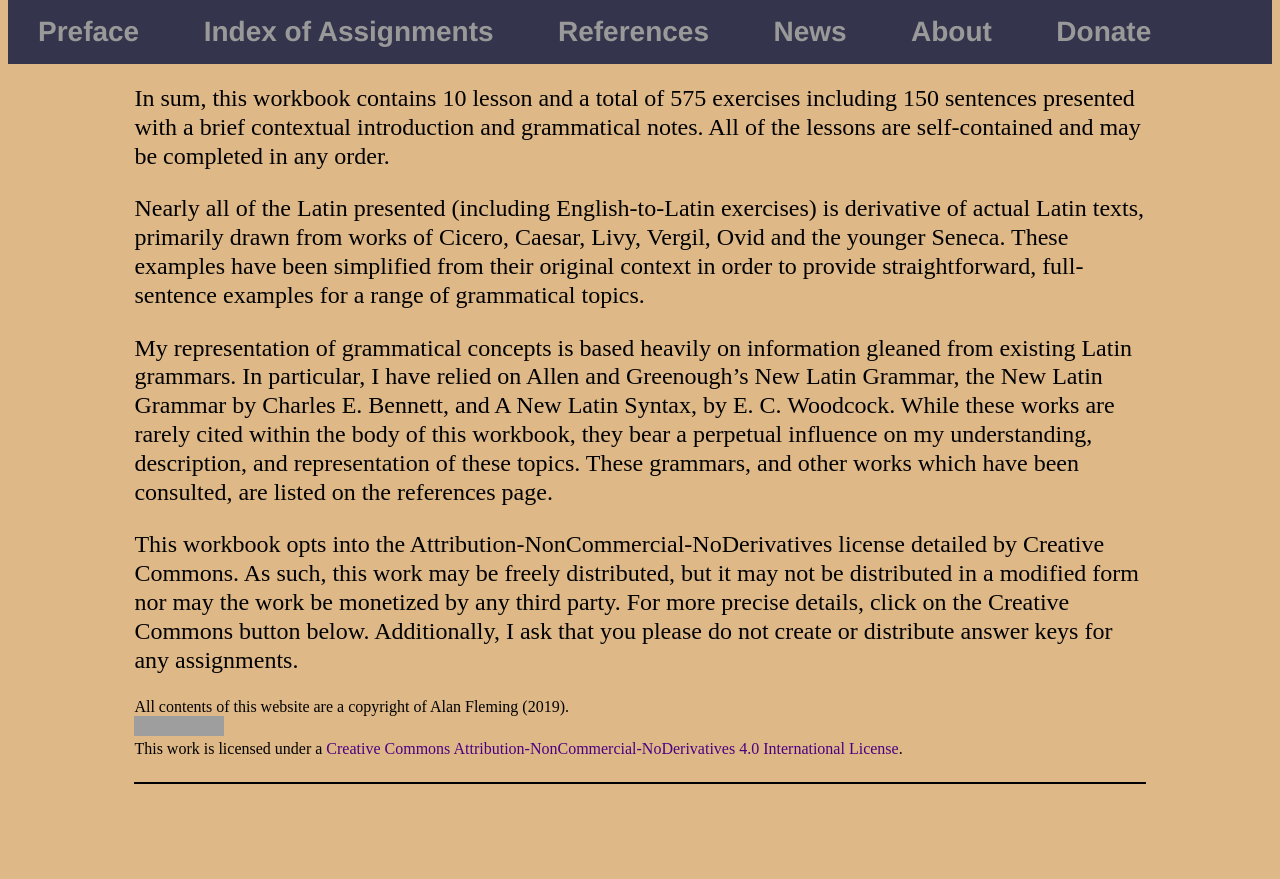
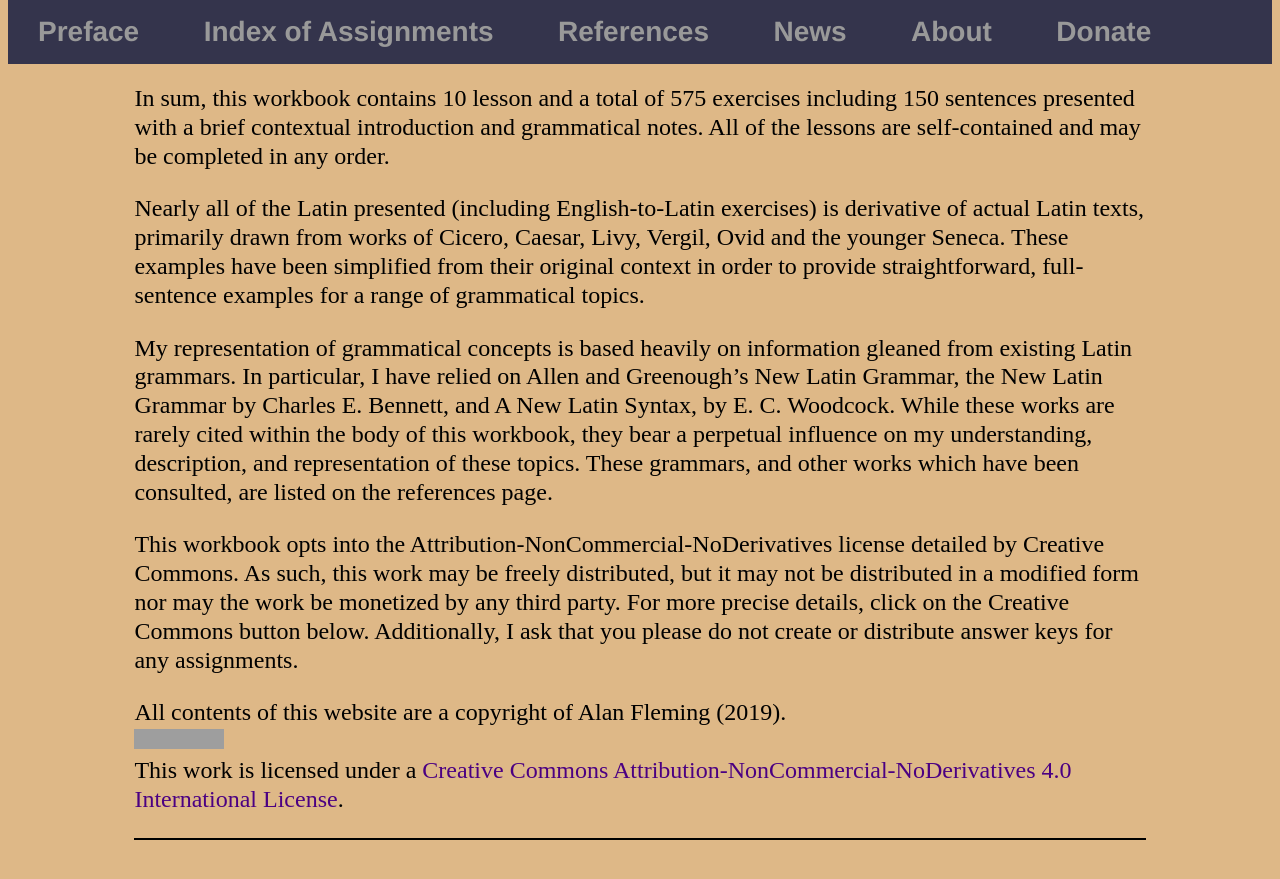
Before and after one commit to AlanCFleming82/AlanCFleming82.github.io, a Jekyll site: the page built from index.html, in a window 1280 px wide and 900 px high, scrolled down 806 px. Shown: the top 879 px of the window. Built offline with Jekyll 4.4.1, drawn with Linux system fonts in a browser that asks for light colours; before the commit the page ends 1650 px from its top, so only the background shows below that; grey boxes are pictures that could not be loaded.

Commit message:
fixed p tag in footer

```diff
--- a/index.html
+++ b/index.html
@@ -63,6 +63,6 @@ title: Preface to Workbook of Latin Grammar
 </p>
 
 <footer>
-</p>All contents of this website are a copyright of Alan Fleming (2019).<br>
+<p>All contents of this website are a copyright of Alan Fleming (2019).<br>
 <a rel="license" href="http://creativecommons.org/licenses/by-nc-nd/4.0/"><img alt="Creative Commons License" style="border-width:0" src="https://i.creativecommons.org/l/by-nc-nd/4.0/88x31.png" /></a><br />This work is licensed under a <a rel="license" href="http://creativecommons.org/licenses/by-nc-nd/4.0/">Creative Commons Attribution-NonCommercial-NoDerivatives 4.0 International License</a>.</p>
 </footer>
```
